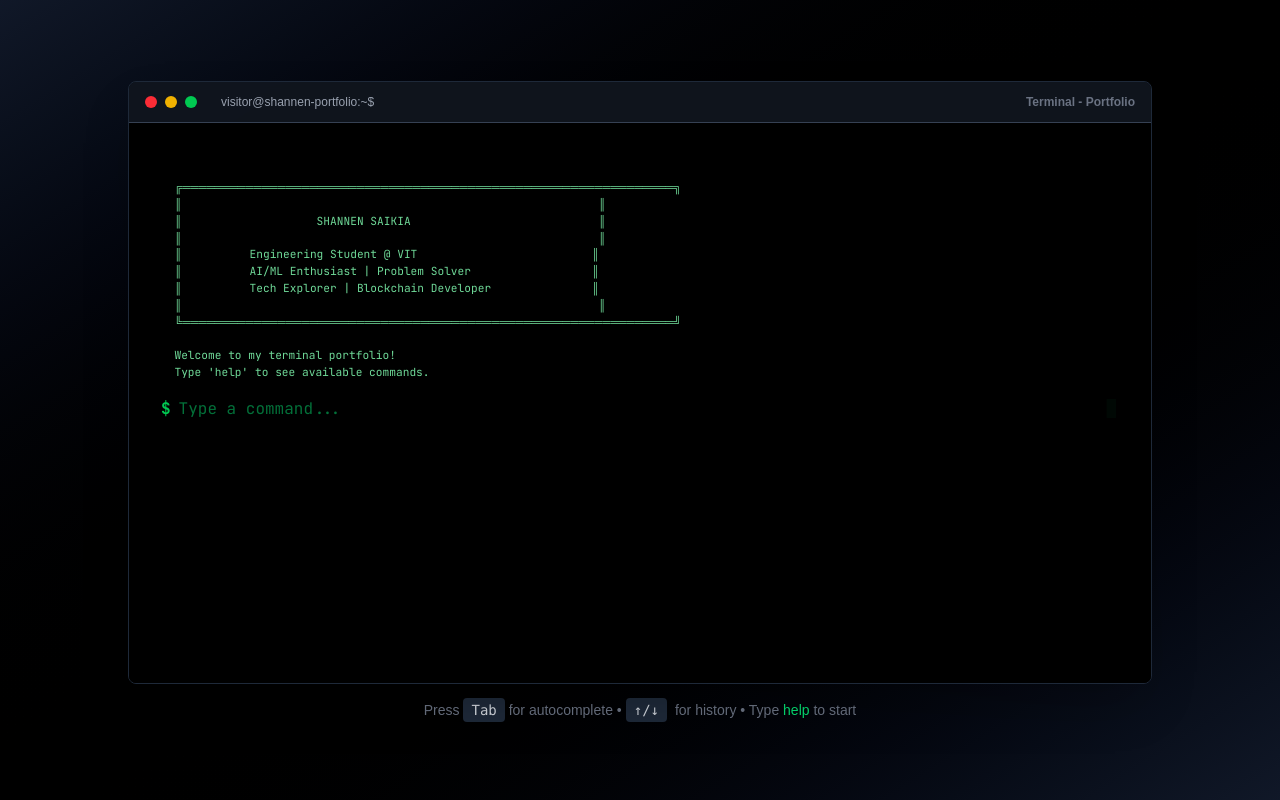
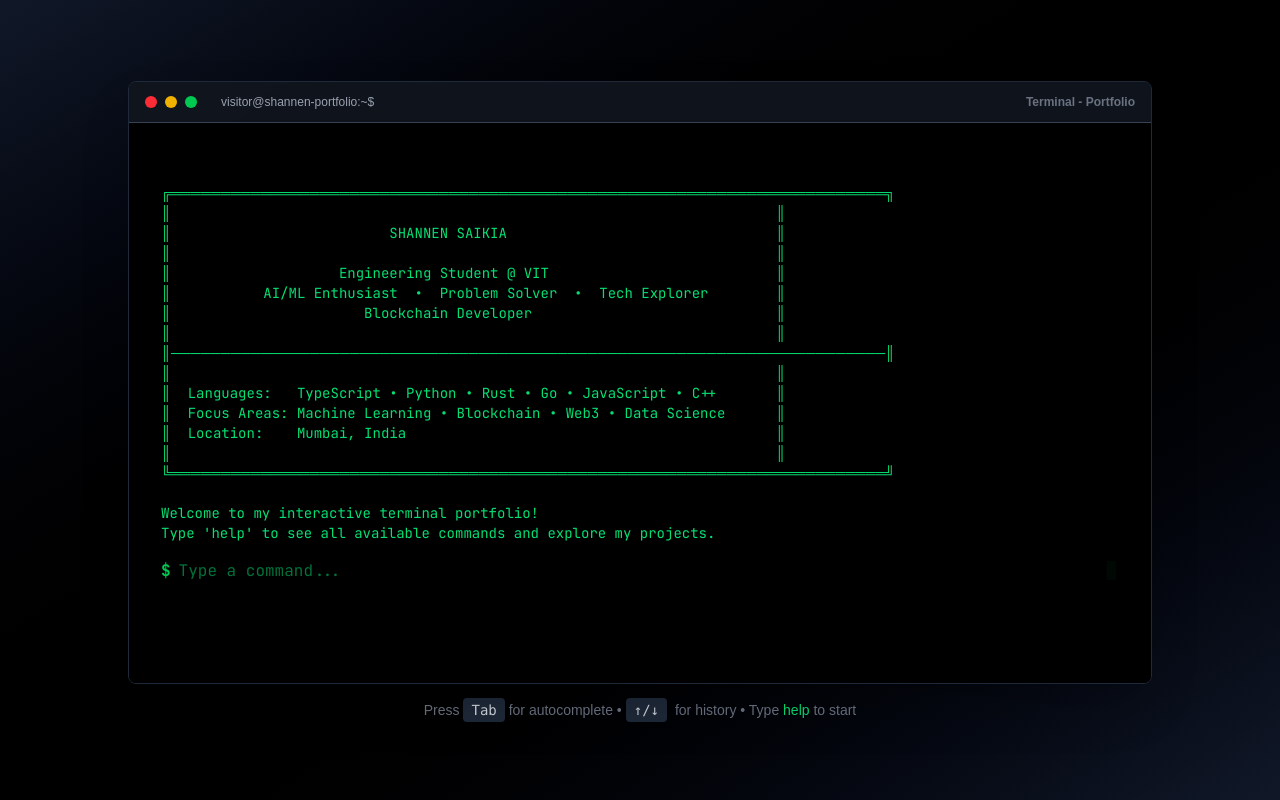
Before and after one commit to myst9811/terminal-portfolio, a Next.js app: page / in a window 1280 px wide. Built offline with nearby package versions, Linux system fonts and the light colour scheme.

Commit message:
minor change : ascii

```diff
--- a/src/components/Terminal.tsx
+++ b/src/components/Terminal.tsx
@@ -209,12 +209,13 @@ export default function Terminal() {
                       </div>
                     )}
                     <div
-                      className={`mt-2 whitespace-pre-wrap text-sm sm:text-base ${
+                      className={`mt-2 whitespace-pre-wrap ${
                         entry.output.type === 'error'
                           ? 'text-red-400'
-                          : 'text-green-300/90'
+                          : entry.command === '' && index === 0
+                          ? 'text-green-400 text-sm'
+                          : 'text-green-300/90 text-sm sm:text-base'
                       }`}
-                      style={{ fontSize: entry.command === '' && index === 0 ? '0.7rem' : undefined }}
                     >
                       {typeof entry.output.content === 'string'
                         ? entry.output.content
--- a/src/data/portfolio.ts
+++ b/src/data/portfolio.ts
@@ -121,16 +121,22 @@ blockchain implementations to AI-powered documentation systems.`,
 };
 
 export const asciiArt = `
-  ╔══════════════════════════════════════════════════════════════╗
-  ║                                                              ║
-  ║                    SHANNEN SAIKIA                            ║
-  ║                                                              ║
-  ║          Engineering Student @ VIT                          ║
-  ║          AI/ML Enthusiast | Problem Solver                  ║
-  ║          Tech Explorer | Blockchain Developer               ║
-  ║                                                              ║
-  ╚══════════════════════════════════════════════════════════════╝
+╔════════════════════════════════════════════════════════════════════════╗
+║                                                                        ║
+║                          SHANNEN SAIKIA                                ║
+║                                                                        ║
+║                    Engineering Student @ VIT                           ║
+║           AI/ML Enthusiast  •  Problem Solver  •  Tech Explorer        ║
+║                       Blockchain Developer                             ║
+║                                                                        ║
+║────────────────────────────────────────────────────────────────────────║
+║                                                                        ║
+║  Languages:   TypeScript • Python • Rust • Go • JavaScript • C++       ║
+║  Focus Areas: Machine Learning • Blockchain • Web3 • Data Science      ║
+║  Location:    Mumbai, India                                            ║
+║                                                                        ║
+╚════════════════════════════════════════════════════════════════════════╝
 
-  Welcome to my terminal portfolio!
-  Type 'help' to see available commands.
+Welcome to my interactive terminal portfolio!
+Type 'help' to see all available commands and explore my projects.
 `;
```
